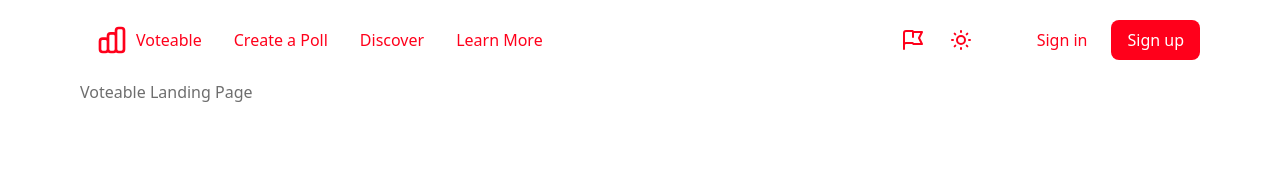
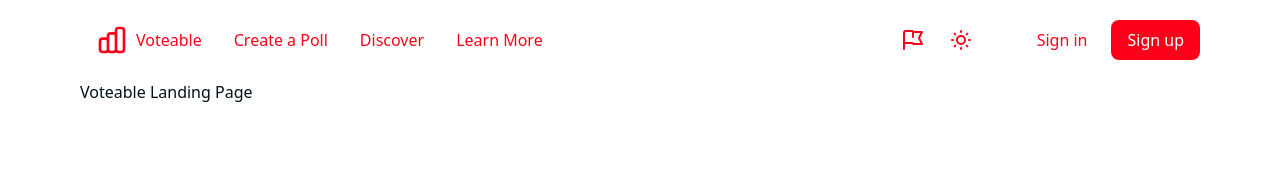
Before and after one commit to CalebLovell/voteable, a Next.js app: page / in a window 1280 px wide. Shown: the top 170 px of the page. Built offline with nearby package versions, Linux system fonts and the light colour scheme; a web font is replaced by a local one; what @tailwindcss/ui would draw is missing.

Commit message:
add height utils

```diff
--- a/src/pages/index.js
+++ b/src/pages/index.js
@@ -2,7 +2,7 @@ import { Container } from '@components/Layout/Container';
 
 export default function LandingPage() {
 	return (
-		<Container style='w-full min-h-full bg-base-primary'>
+		<Container style='w-full min-h-content bg-base-primary'>
 			<div className='text-base-secondary'>Voteable Landing Page</div>
 		</Container>
 	);
--- a/src/styles/index.css
+++ b/src/styles/index.css
@@ -3,22 +3,22 @@
 @tailwind utilities;
 
 :root {
+	--h-content-area: calc(100vh - theme('height.20'));
 	--base-primary: rgba(255, 255, 255, 1);
-	--base-secondary: rgba(110, 110, 110, 1);
+	--base-secondary: rgb(0, 17, 20);
 	--accent-primary: rgba(255, 0, 27, 1);
 	--accent-secondary: rgba(200, 0, 13, 1);
-	min-height: 100vh;
 }
 
 .theme-light {
 	--base-primary: rgba(255, 255, 255, 1);
-	--base-secondary: rgba(110, 110, 110, 1);
+	--base-secondary: rgb(0, 17, 20);
 	--accent-primary: rgba(255, 0, 27, 1);
 	--accent-secondary: rgba(200, 0, 13, 1);
 }
 
 .theme-dark {
-	--base-primary: rgba(110, 110, 110, 1);
+	--base-primary: rgb(0, 17, 20);
 	--base-secondary: rgba(255, 255, 255, 1);
 	--accent-primary: rgba(255, 0, 27, 1);
 	--accent-secondary: rgba(200, 0, 13, 1);
--- a/tailwind.config.js
+++ b/tailwind.config.js
@@ -18,7 +18,13 @@ module.exports = {
 					primary: `var(--accent-primary)`,
 					secondary: `var(--accent-secondary)`,
 				},
-			}
+			},
+			height: {
+				content: `var(--h-content-area)`,
+			},
+			minHeight: {
+				content: `var(--h-content-area)`,
+			},
 		},
 	},
 	variants: {},
```
